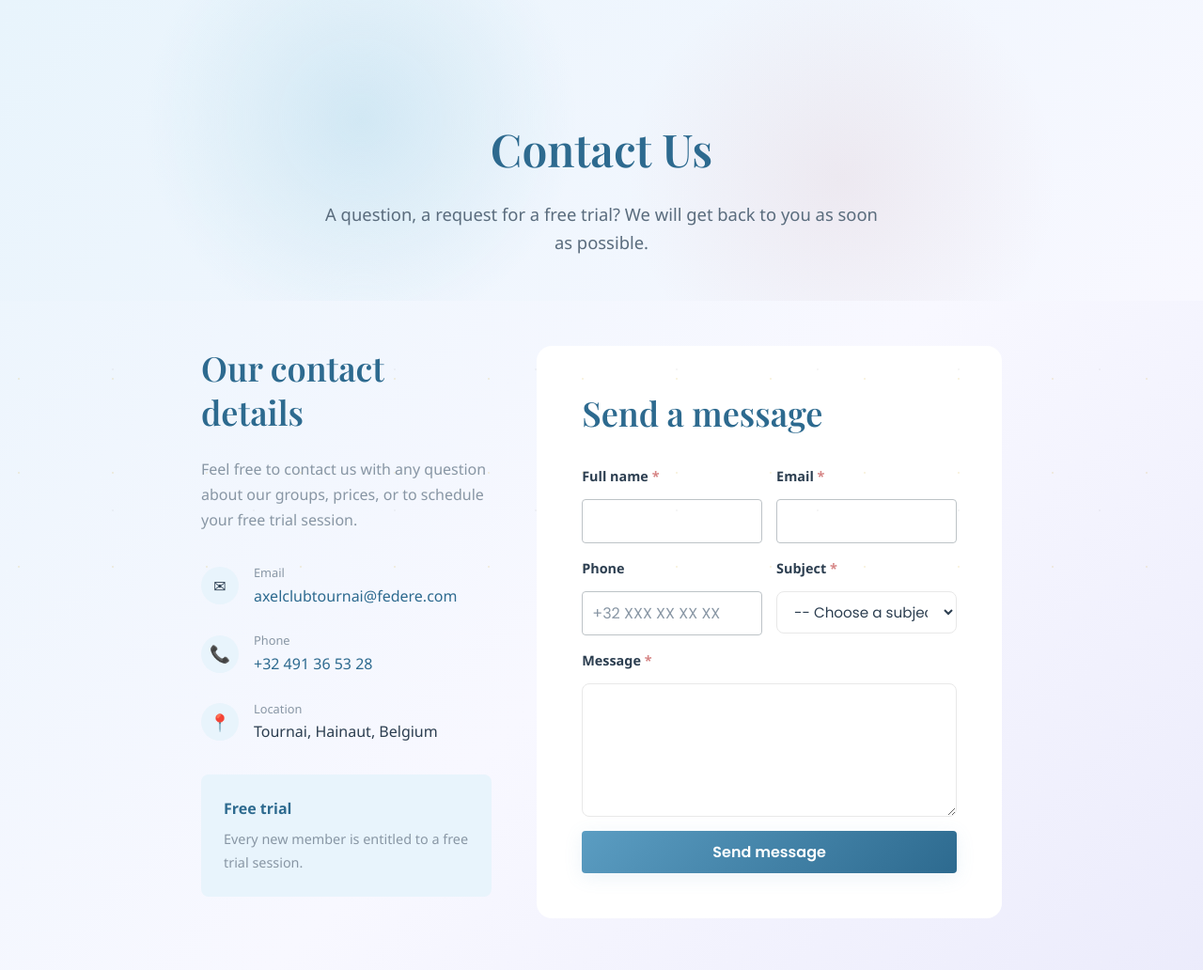
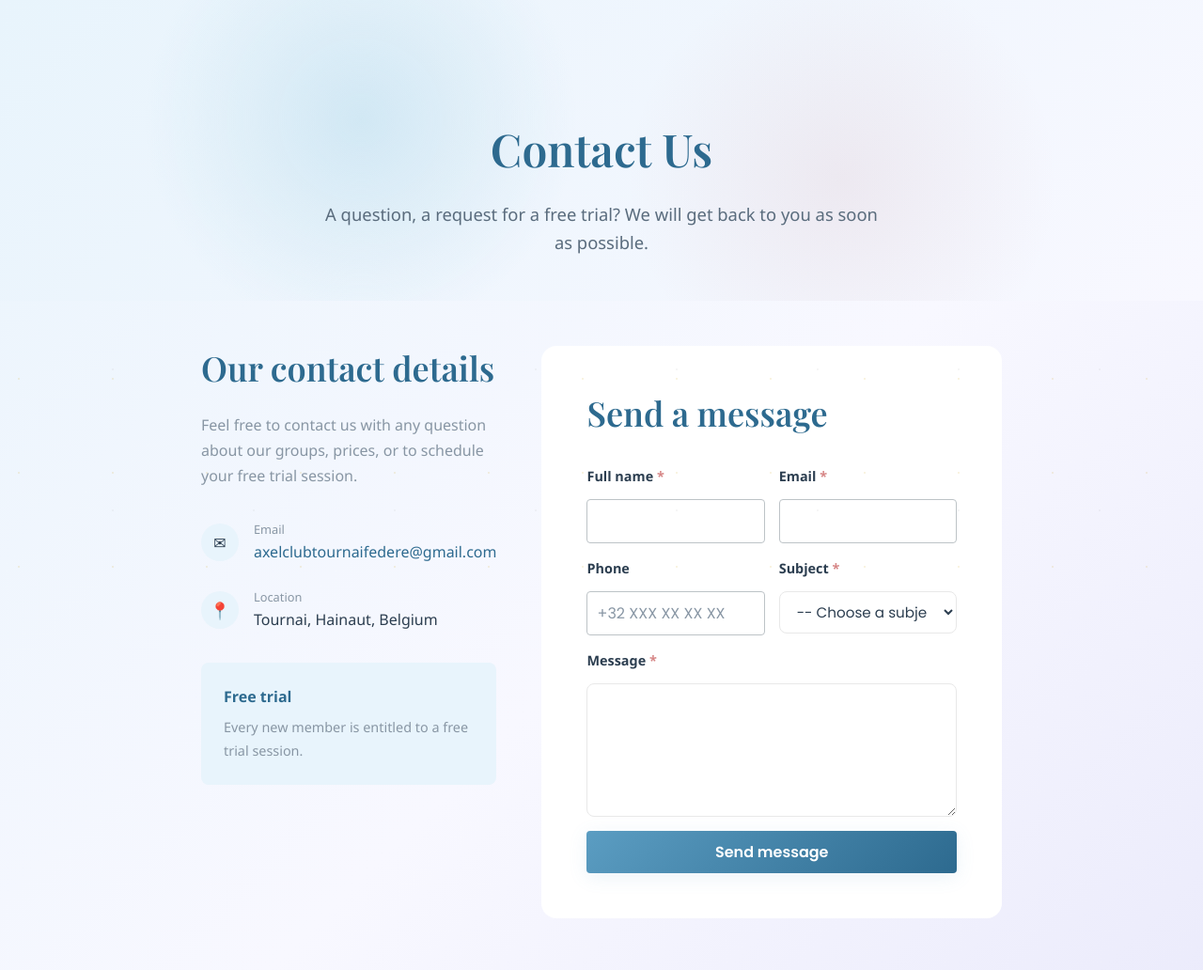
Before and after one commit to sarahmorgantordeur-lab/AxelClubTournai, a PHP site: page /contact in a window 1280 px wide. Shown: the part 117-1149 px from the top of the page at 94% size. Run offline with PHP 8.4, Linux system fonts and the light colour scheme; some web fonts are replaced.

Commit message:
changement contacts

```diff
--- a/pages/contact.php
+++ b/pages/contact.php
@@ -48,8 +48,7 @@ require __DIR__ . '/../includes/header.php';
     <div class="contact-info">
         <h2><?= e(t('contact.info.title')) ?></h2>
         <p><?= e(t('contact.info.text')) ?></p>
-        <div class="contact-detail"><div class="contact-detail-icon">✉</div><div><div style="font-size:.8rem;color:var(--text-light);margin-bottom:2px;"><?= e(t('contact.email.label')) ?></div><a href="mailto:axelclubtournai@federe.com">axelclubtournai@federe.com</a></div></div>
-        <div class="contact-detail"><div class="contact-detail-icon">📞</div><div><div style="font-size:.8rem;color:var(--text-light);margin-bottom:2px;"><?= e(t('contact.phone.label')) ?></div><a href="tel:+32491365328">+32 491 36 53 28</a></div></div>
+        <div class="contact-detail"><div class="contact-detail-icon">✉</div><div><div style="font-size:.8rem;color:var(--text-light);margin-bottom:2px;"><?= e(t('contact.email.label')) ?></div><a href="mailto:axelclubtournaifedere@gmail.com">axelclubtournaifedere@gmail.com</a></div></div>
         <div class="contact-detail"><div class="contact-detail-icon">📍</div><div><div style="font-size:.8rem;color:var(--text-light);margin-bottom:2px;"><?= e(t('contact.location.label')) ?></div><span><?= e(t('contact.location.value')) ?></span></div></div>
         <div style="margin-top:var(--space-lg);padding:var(--space-md);background:var(--ice-light);border-radius:var(--radius-sm);">
             <strong style="color:var(--ice-deep);"><?= e(t('contact.trial.title')) ?></strong>
```
